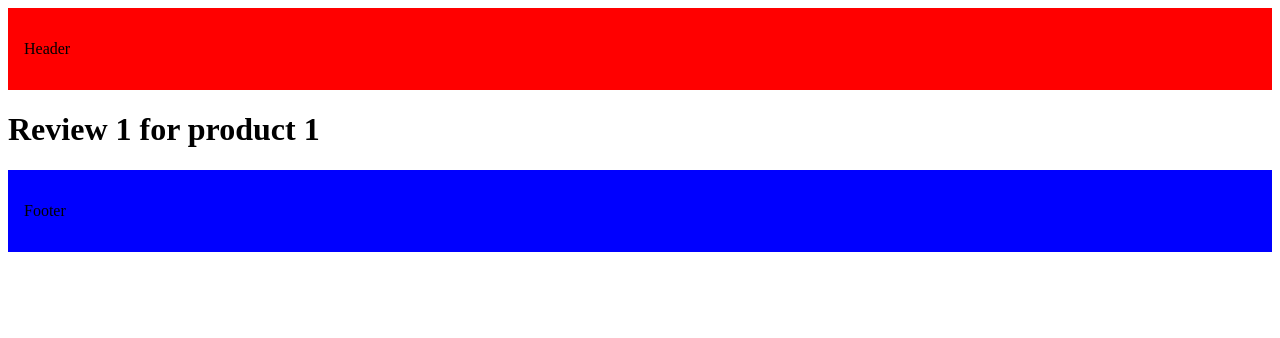
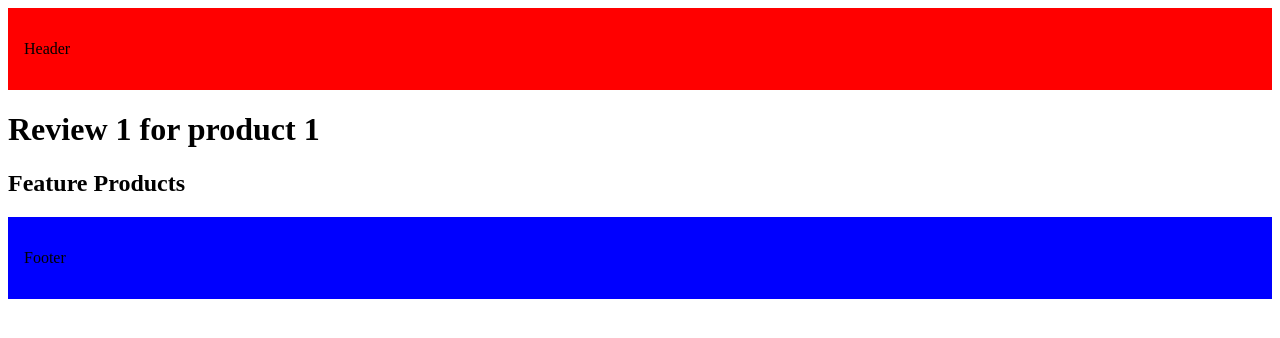
Before and after one commit to AliHassan487/nextjs-journey, a Next.js app in the folder next-project/: page /products/1/reviews/1 in a window 1280 px wide. Shown: the top 338 px of the page. Built offline with nearby package versions, Linux system fonts and the light colour scheme.

Commit message:
nested layouts

```diff
--- /dev/null
+++ b/next-project/src/app/products/[productid]/layout.tsx
@@ -0,0 +1,12 @@
+export default function ProductDetailsLayout({
+  children,
+}: {
+  children: React.ReactNode;
+}) {
+  return (
+    <>
+      {children}
+      <h2>Feature Products</h2>
+    </>
+  );
+}
```
